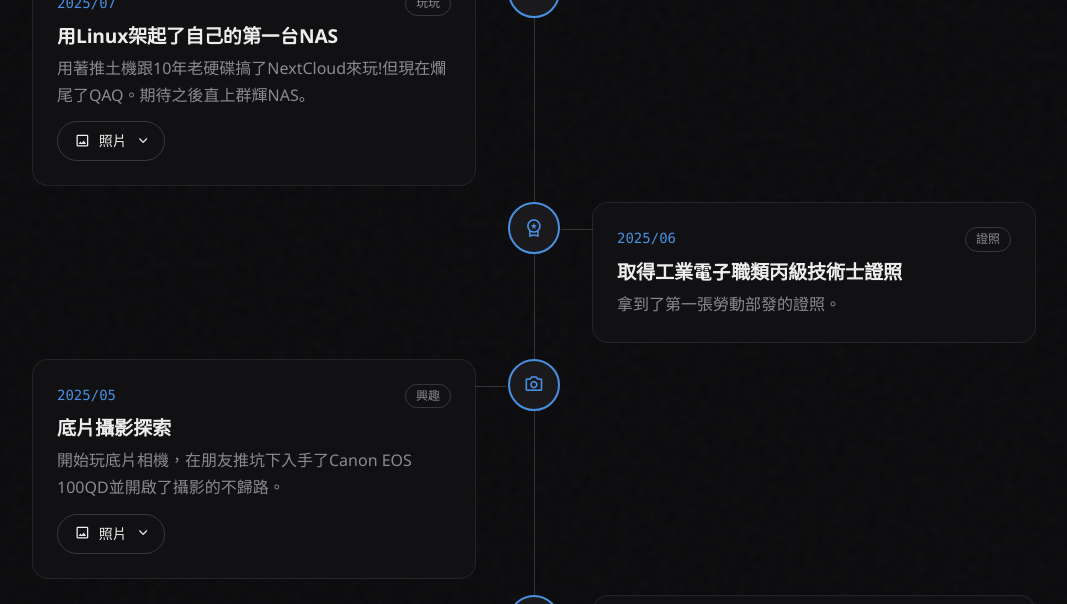
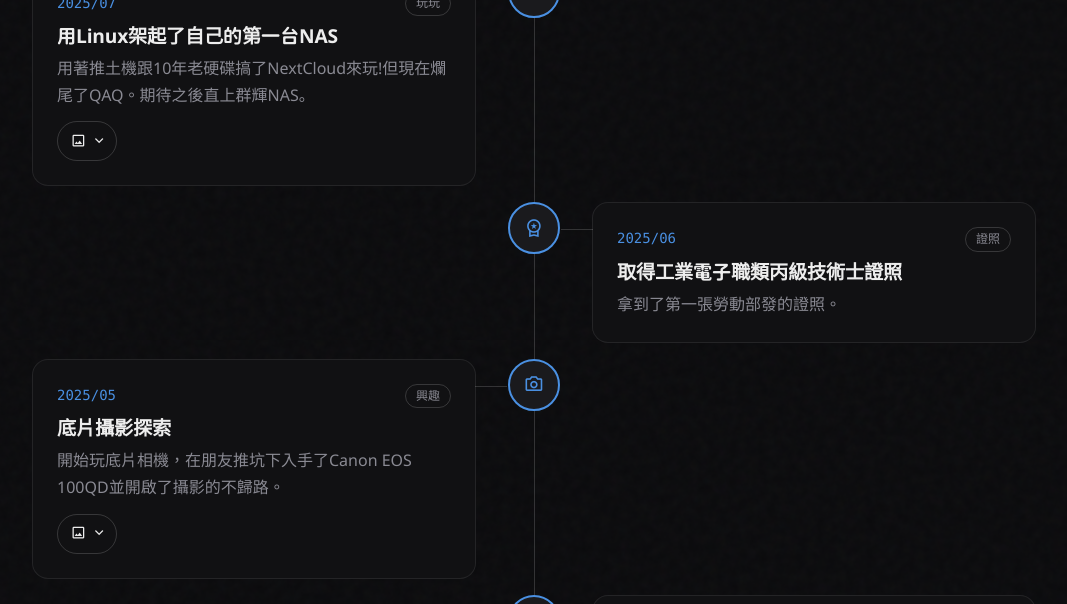
Before and after one commit to wubenson0419/BensonWuSelfIntroduction, an Astro site: page /aboutme in a window 1280 px wide. Shown: the part 940-1544 px from the top of the page, without its empty margins (106-1173 px from the left). Built offline with nearby package versions, Linux system fonts and the light colour scheme; Astro itself is replaced by a stand-in of ours; a web font is replaced by a local one.

Commit message:
時間軸照片下拉改成只顯示圖示
Co-Authored-By: Claude Opus 5.5 <noreply@anthropic.com>

```diff
--- a/src/components/TimelineItem.astro
+++ b/src/components/TimelineItem.astro
@@ -39,7 +39,7 @@ const large =
                 <details class="timeline-photo">
                     <summary>
                         <span class="material-symbols-outlined" aria-hidden="true">image</span>
-                        照片
+                        <span class="sr-only">照片</span>
                         <span class="material-symbols-outlined timeline-photo-arrow" aria-hidden="true">expand_more</span>
                     </summary>
                     <a
--- a/src/styles/style.css
+++ b/src/styles/style.css
@@ -956,9 +956,9 @@ button {
 .timeline-photo summary {
     display: inline-flex;
     align-items: center;
-    gap: var(--space-2);
+    gap: var(--space-1);
     min-height: 40px;
-    padding: 0 var(--space-3) 0 var(--space-4);
+    padding: 0 var(--space-2) 0 var(--space-3);
     border-radius: var(--radius-pill);
     border: 1px solid var(--line-strong);
     font-size: var(--fs-small);
```
